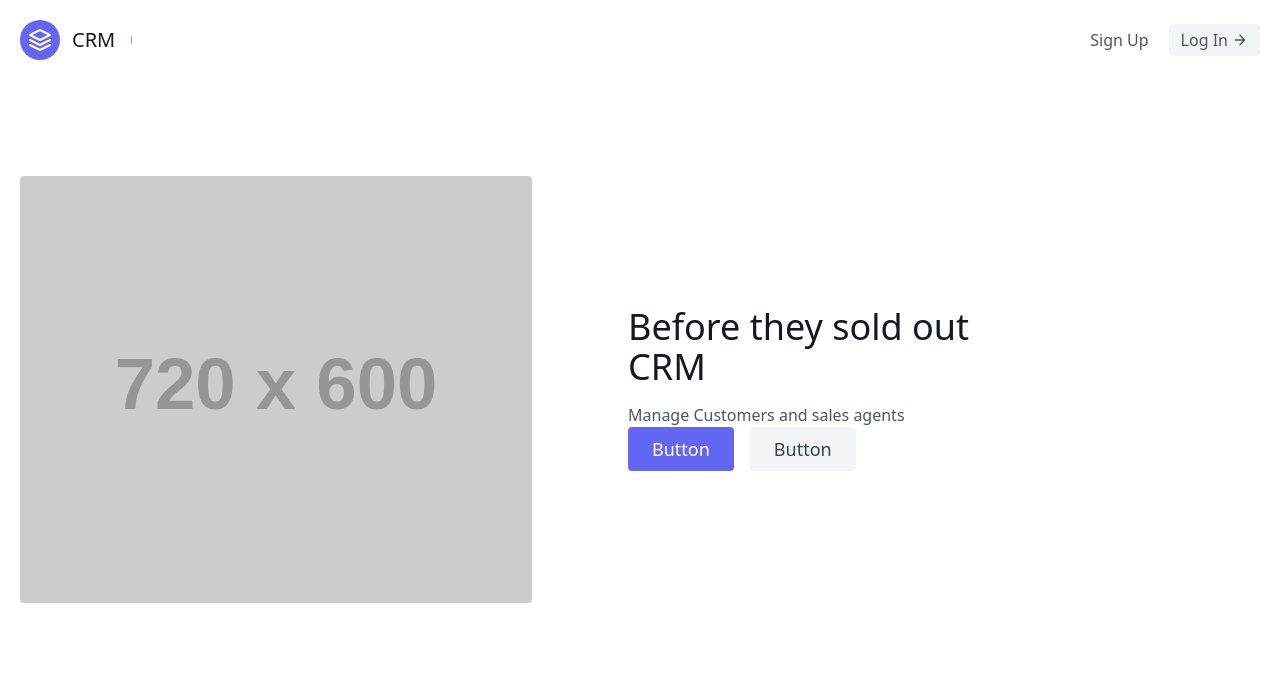
After one commit to painayan18/Customer-Relations-Manager, a Django app: page / in a window 1280 px wide. The commit adds this page. Shown: the top 698 px of the page. Run offline with Django 5.2, Linux system fonts and the light colour scheme; grey boxes labelled with a size stand in for pictures from a placeholder-image service; some libraries are stand-ins or nearby versions.

Commit message:
base template, landing page, and add tailwind CSS templates

```diff
--- a/customers/templates/customers/customer_create.html
+++ b/customers/templates/customers/customer_create.html
@@ -1,4 +1,4 @@
-{% extends "customers/base.html" %}
+{% extends "base.html" %}
 {% block content %}
     <body>
         <a href="{% url 'customer-list' %}">Go back to customers</a>
--- a/customers/templates/customers/customer_detail.html
+++ b/customers/templates/customers/customer_detail.html
@@ -1,4 +1,4 @@
-{% extends "customers/base.html" %}
+{% extends "base.html" %}
 {% block content %}
     <a href="{% url 'customer-list' %}">Go back to customers</a>
     <hr/>
--- a/customers/templates/customers/customer_list.html
+++ b/customers/templates/customers/customer_list.html
@@ -1,4 +1,4 @@
-{% extends "customers/base.html" %}
+{% extends "base.html" %}
 {% block content %}
     <a href="{% url 'customer-create' %}">Add New Customer</a>
     <hr />
--- a/customers/templates/customers/customer_update.html
+++ b/customers/templates/customers/customer_update.html
@@ -1,4 +1,4 @@
-{% extends "customers/base.html" %}
+{% extends "base.html" %}
 {% block content %}
     <a href="{% url 'customer-list' %}">Go back to customers</a>
     <hr/>
--- a/customers/views.py
+++ b/customers/views.py
@@ -3,6 +3,8 @@ from django.http import HttpResponse
 from .models import Customer, Agent
 from .forms import CustomerForm, CustomerModelForm
 
+def landing_page(request):
+    return render(request, 'landing.html')
 def customer_list(request):
     customers = Customer.objects.all()
     context = {
--- a/project/settings.py
+++ b/project/settings.py
@@ -55,7 +55,7 @@ ROOT_URLCONF = 'project.urls'
 TEMPLATES = [
     {
         'BACKEND': 'django.template.backends.django.DjangoTemplates',
-        'DIRS': [],
+        'DIRS': [BASE_DIR / 'templates'],
         'APP_DIRS': True,
         'OPTIONS': {
             'context_processors': [
--- a/project/urls.py
+++ b/project/urls.py
@@ -1,7 +1,9 @@
 from django.contrib import admin
 from django.urls import path, include
+from customers.views import landing_page
 
 urlpatterns = [
     path('admin/', admin.site.urls),
+    path('', landing_page, name='landing_page'),
     path('customers/', include('customers.urls')),
 ]
--- /dev/null
+++ b/templates/base.html
@@ -0,0 +1,17 @@
+<!DOCTYPE html>
+<html lang="en">
+<head>
+    <meta charset="UTF-8">
+    <title>CRM App</title>
+    <link href="https://unpkg.com/tailwindcss@^2/dist/tailwind.min.css" rel="stylesheet">
+</head>
+<body>
+    <div class="max-w-7xl mx-auto">
+        {% include 'navbar.html' %}
+        {% block content %}
+        {% endblock %}
+    </div>
+
+    {% include "scripts.html" %}
+</body>
+</html>
--- /dev/null
+++ b/templates/landing.html
@@ -0,0 +1,24 @@
+{% extends 'base.html' %}
+{% block content %}
+<section class="text-gray-600 body-font">
+    <div class="container mx-auto flex px-5 py-24 md:flex-row flex-col items-center">
+        <div class="lg:max-w-lg lg:w-full md:w-1/2 w-5/6 mb-10 md:mb-0">
+            <img class="object-cover object-center rounded" alt="hero" src="https://dummyimage.com/720x600">
+        </div>
+        <div class="lg:flex-grow md:w-1/2 lg:pl-24 md:pl-16 flex flex-col md:items-start md:text-left items-center text-center">
+            <h1 class="title-font sm:text-4xl text-3xl mb-4 font-medium text-gray-900">Before they sold out
+                <br class="hidden lg:inline-block">CRM
+            </h1>
+            <p>Manage Customers and sales agents</p>
+            <div class="flex justify-center">
+                <button class="inline-flex text-white bg-indigo-500 border-0 py-2 px-6 focus:outline-none hover:bg-indigo-600 rounded text-lg">
+                    Button
+                </button>
+                <button class="ml-4 inline-flex text-gray-700 bg-gray-100 border-0 py-2 px-6 focus:outline-none hover:bg-gray-200 rounded text-lg">
+                    Button
+                </button>
+            </div>
+        </div>
+    </div>
+</section>
+{% endblock %}
--- /dev/null
+++ b/templates/navbar.html
@@ -0,0 +1,19 @@
+<header class="text-gray-600 body-font">
+  <div class="container mx-auto flex flex-wrap p-5 flex-col md:flex-row items-center">
+    <a class="flex title-font font-medium items-center text-gray-900 mb-4 md:mb-0">
+      <svg xmlns="http://www.w3.org/2000/svg" fill="none" stroke="currentColor" stroke-linecap="round" stroke-linejoin="round" stroke-width="2" class="w-10 h-10 text-white p-2 bg-indigo-500 rounded-full" viewBox="0 0 24 24">
+        <path d="M12 2L2 7l10 5 10-5-10-5zM2 17l10 5 10-5M2 12l10 5 10-5"></path>
+      </svg>
+      <span class="ml-3 text-xl">CRM</span>
+    </a>
+    <nav class="md:mr-auto md:ml-4 md:py-1 md:pl-4 md:border-l md:border-gray-400	flex flex-wrap items-center text-base justify-center">
+
+    </nav>
+    <a class="mr-5 hover:text-gray-900">Sign Up</a>
+    <a href="#" class="inline-flex items-center bg-gray-100 border-0 py-1 px-3 focus:outline-none hover:bg-gray-200 rounded text-base mt-4 md:mt-0">Log In
+      <svg fill="none" stroke="currentColor" stroke-linecap="round" stroke-linejoin="round" stroke-width="2" class="w-4 h-4 ml-1" viewBox="0 0 24 24">
+        <path d="M5 12h14M12 5l7 7-7 7"></path>
+      </svg>
+    </a>
+  </div>
+</header>
--- /dev/null
+++ b/templates/scripts.html
@@ -0,0 +1,3 @@
+<script>
+    console.log("hello world")
+</script>
```
Also changed, not shown: customers/templates/customers/base.html (deleted, +0 -20 lines).
